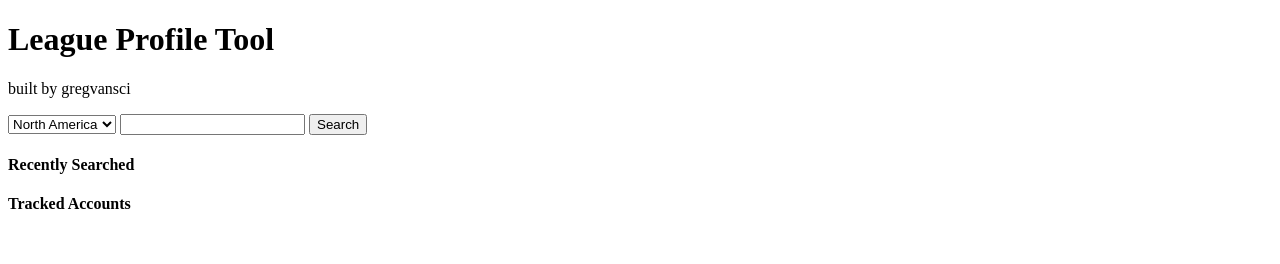
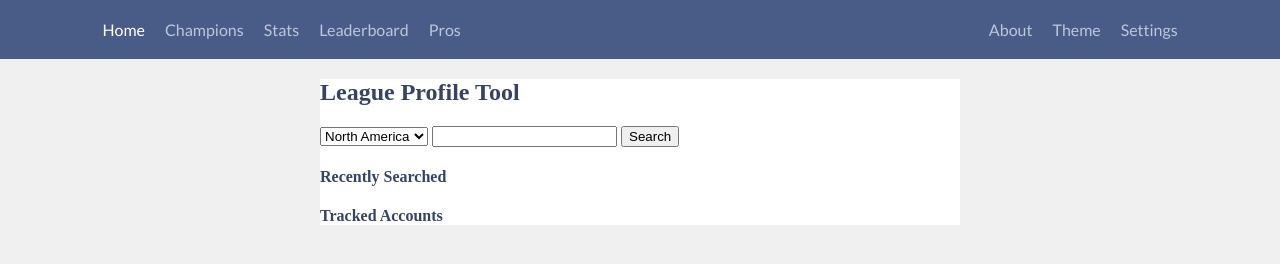
Before and after one commit to gregvansci/league-profile-tool, a plain HTML site: page index.html in a window 1280 px wide. Drawn offline with Linux system fonts and the light colour scheme; no server answers.

Commit message:
home page styling

```diff
--- a/index.html
+++ b/index.html
@@ -12,8 +12,26 @@
   window.addEventListener('keydown',function(e){if(e.keyIdentifier=='U+000A'||e.keyIdentifier=='Enter'||e.keyCode==13){if(e.target.nodeName=='INPUT'&&e.target.type=='text'){e.preventDefault();return false;}}},true);
   </script>
 <body onload="initIndex()">
-  <h1>League Profile Tool</h1>
-  <p>built by gregvansci</p>
+
+  <main>
+    <nav>
+      <div class="nav-left">
+        <h3 style="color: white">Home</h3>
+        <h3>Champions</h3>
+        <h3>Stats</h3>
+        <h3>Leaderboard</h3>
+        <h3>Pros</h3>
+      </div>
+      <div class="nav-right">
+        <h3>About</h3>
+        <h3>Theme</h3>
+        <h3>Settings</h3>
+      </div>
+    </nav>
+
+    <section aria-labelledby="home-greeting" class="home-section">
+      <div class="home-search">
+        <h1 id="home-greeting">League Profile Tool</h1>
         <form id="accountlookup">
           <select name="accountregion" id="accountregion">
             <option value="na">North America</option>
@@ -31,5 +49,8 @@
           <h4>Tracked Accounts</h4>
           <ul id="tracked"></ul>
         </div>
+      </div>
+    </section>
+  </main>
 </body>
 </html>
--- a/style.css
+++ b/style.css
@@ -2,3 +2,78 @@
   Page to be styled after html and javascript
   are further along
 */
+
+@import url('https://fonts.googleapis.com/css2?family=Lato:wght@300;400;700;900&display=swap');
+body {
+  margin: 0;
+  padding: 0px;
+}
+
+main {
+  margin: 0;
+  display: flex;
+  flex-direction: column;
+  height: 100vh;
+  background-color: #F0F0F0;
+  color: hsl(222, 30%, 30%);
+}
+
+main h1 {
+  font-weight: 900;
+}
+
+nav {
+  margin: 0;
+  padding-left: 8vw;
+  padding-right: 8vw;
+  background-color: hsl(222, 30%, 41%);
+  color: hsl(222, 30%, 80%);
+  font-family: 'Lato', sans-serif;
+  display: flex;
+  flex-direction: row;
+  justify-content: space-between;
+}
+
+.nav-left {
+  display: flex;
+  flex-direction: row;
+  justify-content: center;
+  align-items: center;
+}
+
+.nav-left h3 {
+  margin: 0;
+  padding-right: 20px;
+  padding-top: 20px;
+  padding-bottom: 20px;
+  font-size: 1rem;
+  font-weight: 400;
+}
+
+.nav-left h3:hover {
+  color: white;
+  text-decoration: underline;
+  cursor: pointer;
+}
+
+.nav-right {
+  display: flex;
+  flex-direction: row;
+  justify-content: center;
+  align-items: center;
+}
+
+.nav-right h3 {
+  margin: 0;
+  padding-left: 20px;
+  padding-top: 20px;
+  padding-bottom: 20px;
+  font-size: 1rem;
+  font-weight: 400;
+}
+
+.home-search {
+  margin: auto;
+  background-color: white;
+  width: 50vw;
+}
```
Lines whose indentation alone changed are shown as unchanged.
